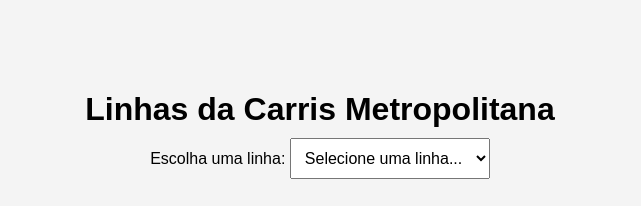
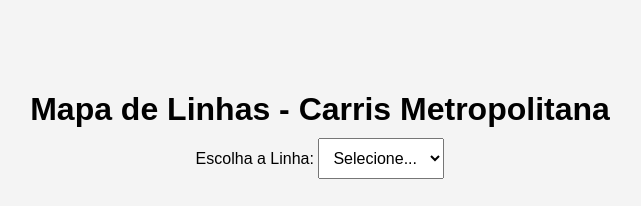
Before and after one commit to xjoaoxsousax/xjoaoxsousax.github.io, a plain HTML site: page index.html in a window 1280 px wide. Shown: the whole page, without its empty margins (320-961 px from the left). Drawn offline with nearby package versions, Linux system fonts and the light colour scheme; no server answers.

Commit message:
Update index.html

```diff
--- a/index.html
+++ b/index.html
@@ -5,19 +5,17 @@
     <meta name="viewport" content="width=device-width, initial-scale=1.0">
     <title>Mapa de Linhas - Carris Metropolitana</title>
     <link rel="stylesheet" href="style.css">
-    <link rel="stylesheet" href="https://unpkg.com/leaflet/dist/leaflet.css" />
+    <link rel="stylesheet" href="https://unpkg.com/leaflet/dist/leaflet.css">
 </head>
 <body>
-    <div id="container">
-        <h1>Linhas da Carris Metropolitana</h1>
-
-        <label for="linhaSelect">Escolha uma linha:</label>
+    <h1>Mapa de Linhas - Carris Metropolitana</h1>
+    <div class="linha-select">
+        <label for="linhaSelect">Escolha a Linha:</label>
         <select id="linhaSelect">
-            <option value="">Selecione uma linha...</option>
+            <option value="">Selecione...</option>
         </select>
-
-        <div id="map"></div>
     </div>
+    <div id="map"></div>
 
     <script src="https://unpkg.com/leaflet/dist/leaflet.js"></script>
     <script src="app.js"></script>
```
